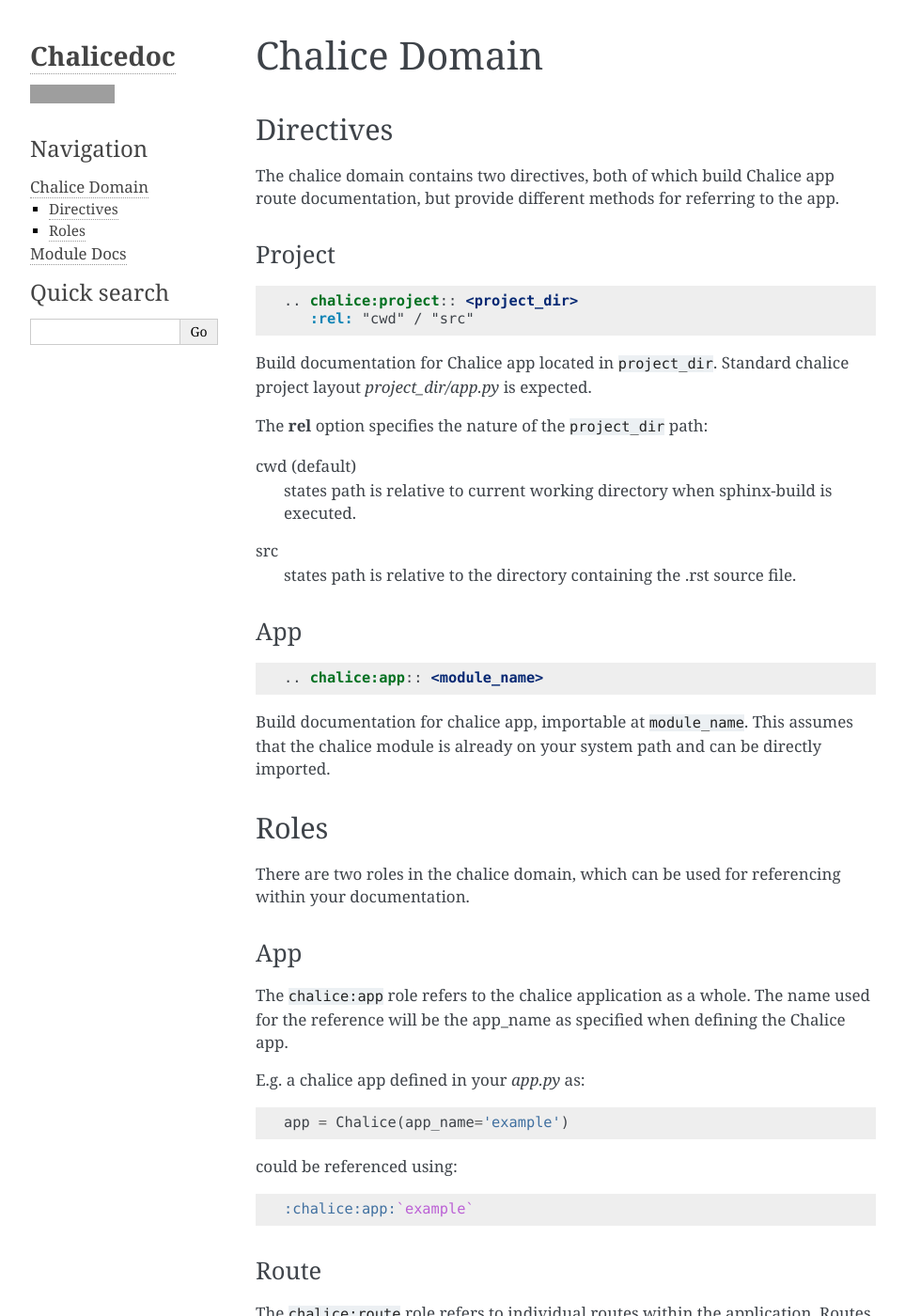
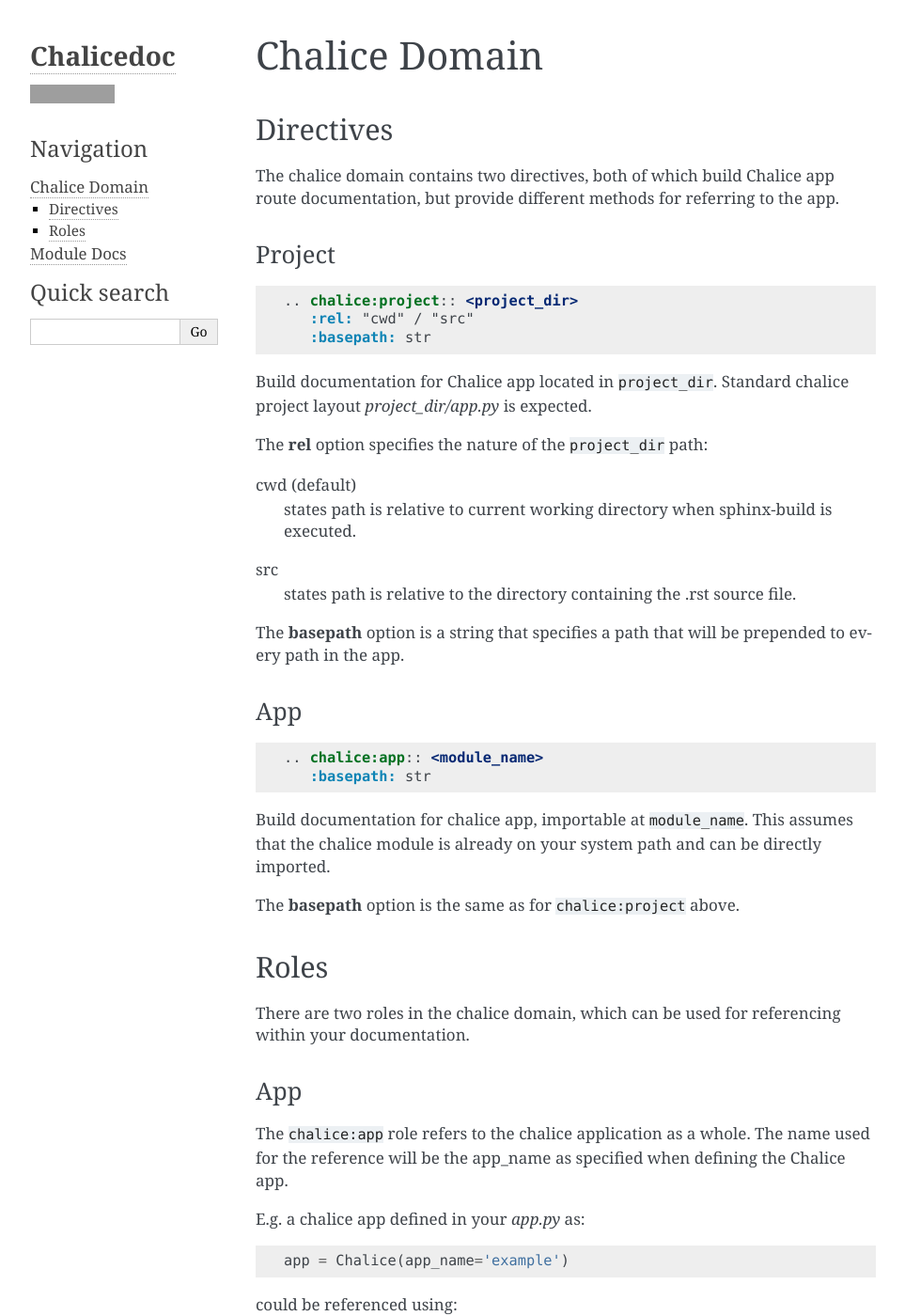
Before and after one commit to amaas-fintech/chalicedoc, a Sphinx documentation site: the page built from docs/domain.rst, in a window 1280 px wide and 1400 px high. Shown: the whole window at 94% size, without its empty margins (148-1111 px from the left). Built offline with Sphinx 7.4.7, drawn with Linux system fonts in a browser that asks for light colours; pages that are not in the unit, such as notebooks, are missing from menus; some of the changed text lies outside the part shown; grey boxes are pictures that could not be loaded.

Commit message:
Update docs for basepath option.

```diff
--- a/docs/domain.rst
+++ b/docs/domain.rst
@@ -13,6 +13,7 @@
 
    .. chalice:project:: <project_dir>
       :rel: "cwd" / "src"
+      :basepath: str
 
 Build documentation for Chalice app located in ``project_dir``. Standard chalice
 project layout *project_dir/app.py* is expected.
@@ -25,15 +26,21 @@
 src
   states path is relative to the directory containing the .rst source file.
 
+The **basepath** option is a string that specifies a path that will be
+prepended to every path in the app.
+
 App
 ~~~
 ::
 
    .. chalice:app:: <module_name>
+      :basepath: str
 
 Build documentation for chalice app, importable at ``module_name``. This assumes
 that the chalice module is already on your system path and can be directly
 imported.
+
+The **basepath** option is the same as for ``chalice:project`` above.
 
 
 Roles
@@ -71,3 +78,7 @@
 could be referenced using::
 
    :chalice:route:`GET /example`
+
+.. note::
+   If a basepath has been specified on the ``chalice`` directive, then it must
+   be included in the route reference.
```
